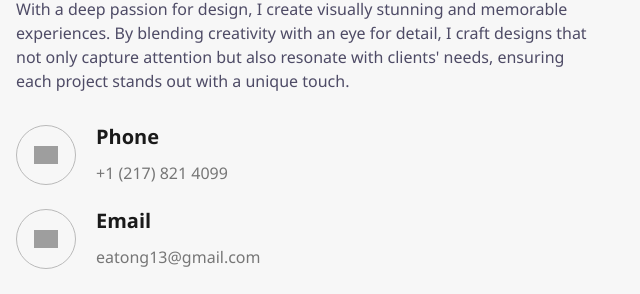
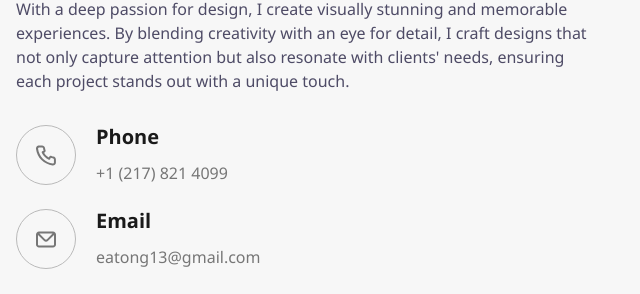
Before and after one commit to gabeeaton/GE-Web-Solutions, a plain HTML site: page GE Web Solutions/index.html in a window 1280 px wide. Shown: the part 1763-2057 px from the top of the page, 0-640 px from the left. Drawn offline with Linux system fonts and the light colour scheme; grey boxes are pictures that could not be loaded.

Commit message:
Add files via upload

```diff
--- a/GE Web Solutions/index.html
+++ b/GE Web Solutions/index.html
@@ -168,7 +168,7 @@
                         <li class="cs-li">
                             <picture class="cs-icon-wrapper">
                                 <img aria-hidden="true"
-                                    src="https://csimg.nyc3.cdn.digitaloceanspaces.com/Icons/phone-76.svg"
+                                    src="./assets/phone-76.svg"
                                     alt="phone icon" class="cs-icon" width="40" height="40" decoding="async">
                             </picture>
                             <div class="cs-flex-group">
@@ -181,7 +181,7 @@
                         <li class="cs-li">
                             <picture class="cs-icon-wrapper">
                                 <img aria-hidden="true"
-                                    src="https://csimg.nyc3.cdn.digitaloceanspaces.com/Icons/mail-76.svg"
+                                    src="./assets/mail-76.svg"
                                     alt="address icon" class="cs-icon" width="40" height="40" decoding="async">
                             </picture>
                             <div class="cs-flex-group">
```
Also changed, not shown: GE Web Solutions/assets/mail-76.svg (added), GE Web Solutions/assets/phone-76.svg (added).
